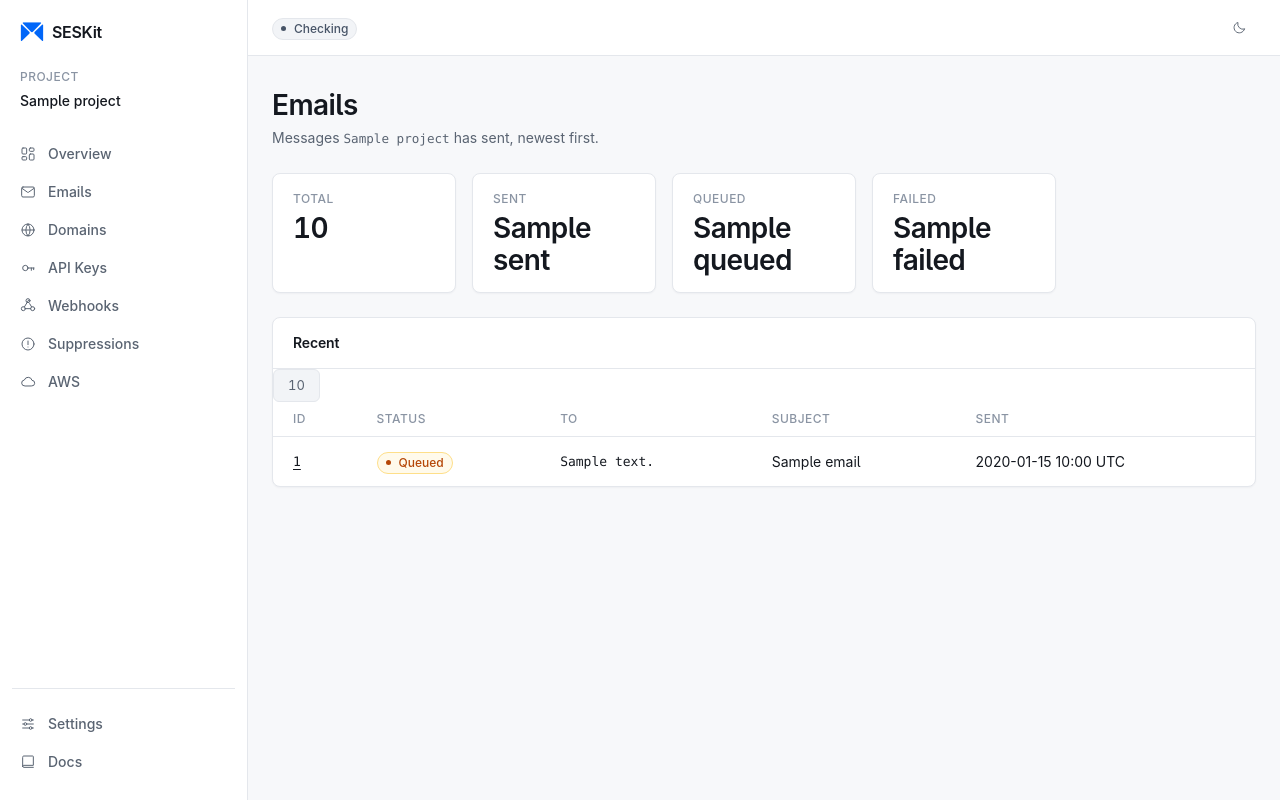
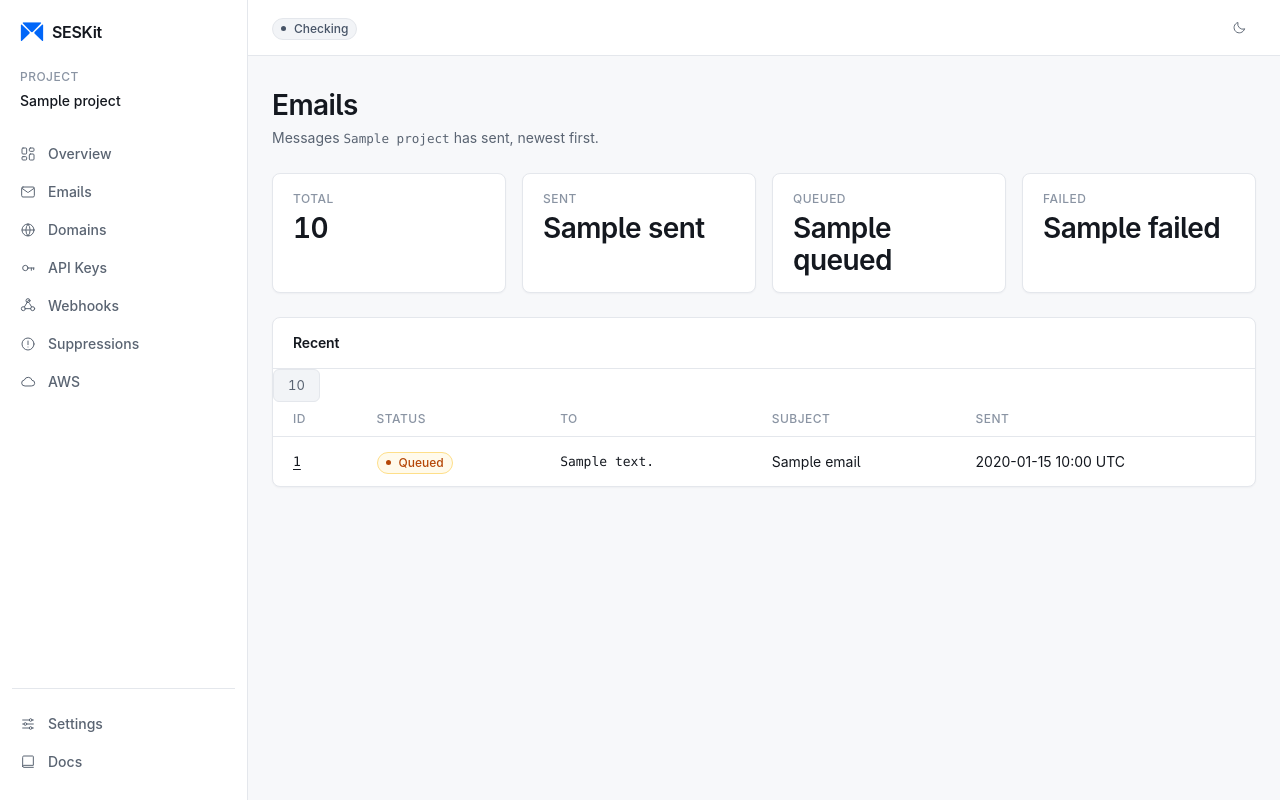
Before and after one commit to Otitodev/seskit, a Python web app: template apps/api/src/seskit_api/templates/pages/emails.html in a window 1280 px wide. Run offline with Jinja, Linux system fonts and the light colour scheme; the template is opened without the code that fills it: most values are stand-ins (such as "Sample title", 1, 10 or a date in 2020).

Commit message:
fix(ui): size the metric column so both grids land well
auto-fill fixed the two sizes and introduced a ragged edge, which the Emails
page wore badly: four counts in a grid whose 180px minimum admits six columns
left a third of the row empty at the content width.

220px is the size at which the two grids that exist both land. The Emails
page's four counts fill a row exactly; the Overview's six fall as four and two,
equal tiles with a gap beside them rather than a full row of two different
sizes.

Found by reading the other page that uses this grid, which the commit that
changed it did not.

```diff
--- a/apps/api/src/seskit_api/static/css/app.css
+++ b/apps/api/src/seskit_api/static/css/app.css
@@ -577,11 +577,17 @@ svg {
 
    auto-fit collapses the empty tracks on the last row and hands their width to
    whatever is on it, so six tiles in four columns end as four of one size and
-   two of another. auto-fill keeps the empty tracks, and every tile is the same
-   width at every window size - which is the whole job of a grid of counts. */
+   two of another. auto-fill keeps the tracks, and every tile is the same width
+   at every window size - which is the whole job of a grid of counts.
+
+   The tradeoff auto-fill makes is a ragged right edge on a part-full row, and
+   220px is chosen so the two grids that exist land well: the Emails page's
+   four counts fill a row exactly at the content width, and the Overview's six
+   fall as four and two. Equal tiles with a gap beside them, rather than a full
+   row of two different sizes. */
 .grid-metrics {
   display: grid;
-  grid-template-columns: repeat(auto-fill, minmax(180px, 1fr));
+  grid-template-columns: repeat(auto-fill, minmax(220px, 1fr));
   gap: var(--space-4);
 }
 
```
